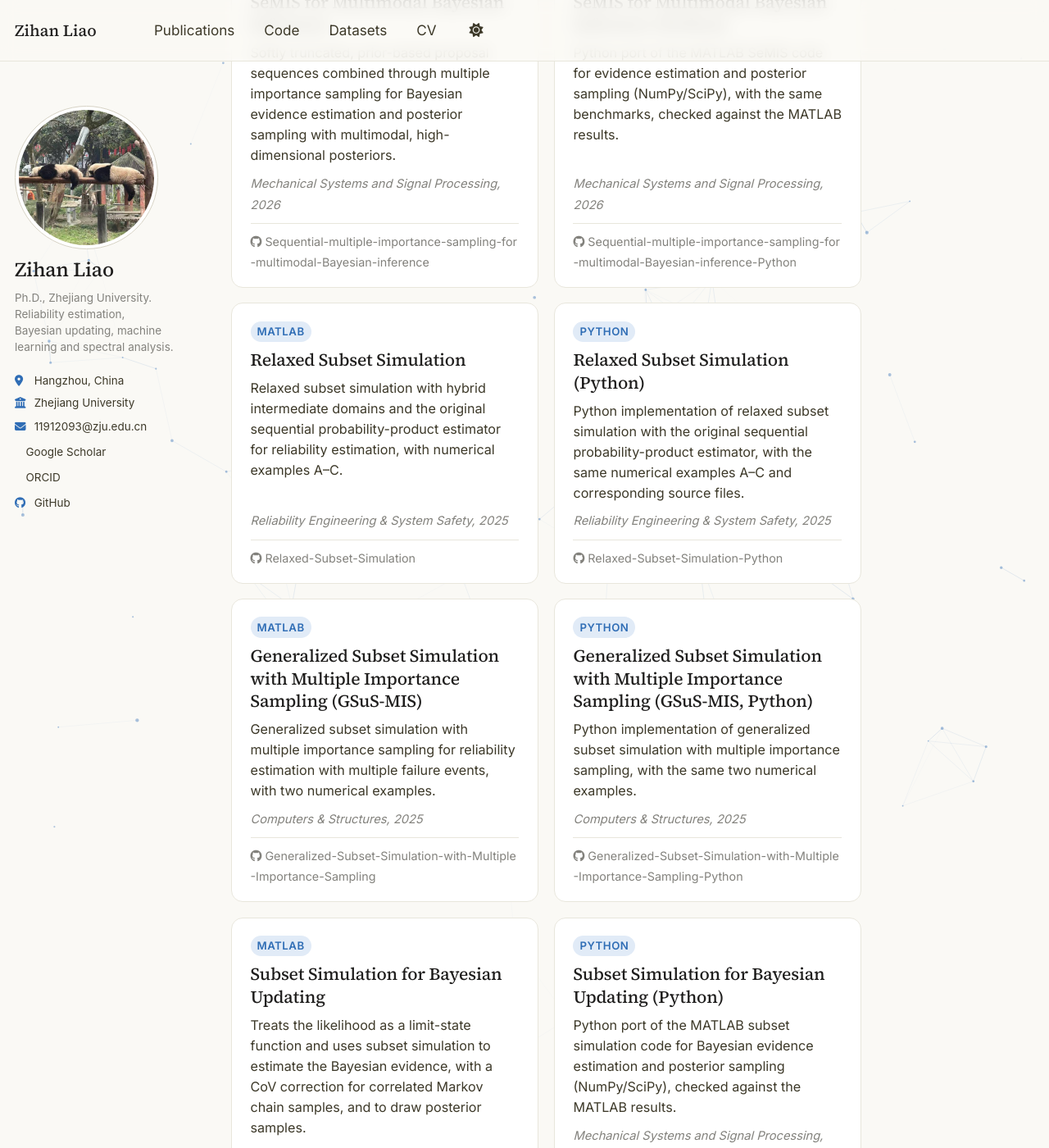
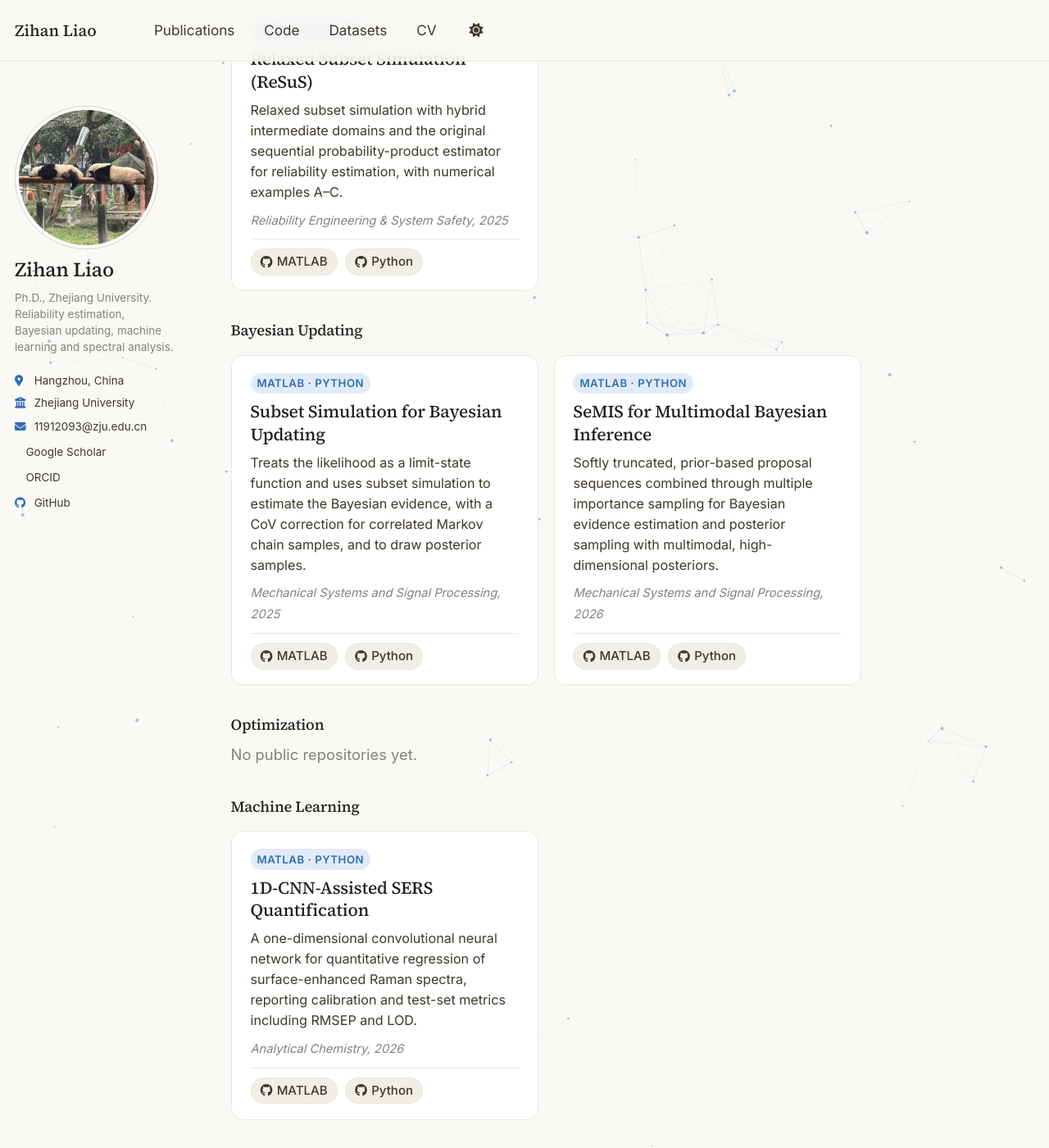
Before and after one commit to ZihanLiao-ZJU/zihanliao-zju.github.io, a Jekyll site: the page built from _pages/about.md, in a window 1280 px wide and 1400 px high, scrolled down 4811 px. Shown: the whole window at 82% size. Built offline with Jekyll 4.4.1, drawn with Linux system fonts in a browser that asks for light colours; a style sheet for code colours, icons or effects is not loaded; some of the changed text lies outside the part shown.

Commit message:
Organize public code into five research categories

```diff
--- a/_data/code.yml
+++ b/_data/code.yml
@@ -1,73 +1,83 @@
-# Open-source research code, shown on the home page and the Code page.
+# Public repositories grouped by primary research area; each repository appears once.
 
-- name: "SeMIS for Reliability Estimation"
-  repo: "ZihanLiao-ZJU/Sequential-multiple-importance-sampling-for-Reliability-Estimation"
-  language: "MATLAB"
-  description: "Sequential multiple importance sampling for estimating small failure probabilities, including in high-dimensional problems, with optional single-run CoV bounds and twelve benchmark examples."
-  paper: "Mechanical Systems and Signal Processing, 2026"
-
-- name: "SeMIS for Reliability Estimation (Python)"
-  repo: "ZihanLiao-ZJU/Sequential-multiple-importance-sampling-for-Reliability-Estimation-Python"
-  language: "Python"
-  description: "Python port of the MATLAB SeMIS reliability code (NumPy/SciPy), with the same classes and twelve benchmark examples, checked against the MATLAB results."
-  paper: "Mechanical Systems and Signal Processing, 2026"
-
-- name: "SeMIS for Multimodal Bayesian Inference"
-  repo: "ZihanLiao-ZJU/Sequential-multiple-importance-sampling-for-multimodal-Bayesian-inference"
-  language: "MATLAB"
-  description: "Softly truncated, prior-based proposal sequences combined through multiple importance sampling for Bayesian evidence estimation and posterior sampling with multimodal, high-dimensional posteriors."
-  paper: "Mechanical Systems and Signal Processing, 2026"
-
-- name: "SeMIS for Multimodal Bayesian Inference (Python)"
-  repo: "ZihanLiao-ZJU/Sequential-multiple-importance-sampling-for-multimodal-Bayesian-inference-Python"
-  language: "Python"
-  description: "Python port of the MATLAB SeMIS code for evidence estimation and posterior sampling (NumPy/SciPy), with the same benchmarks, checked against the MATLAB results."
-  paper: "Mechanical Systems and Signal Processing, 2026"
-
-- name: "Relaxed Subset Simulation"
-  repo: "ZihanLiao-ZJU/Relaxed-Subset-Simulation"
-  language: "MATLAB"
-  description: "Relaxed subset simulation with hybrid intermediate domains and the original sequential probability-product estimator for reliability estimation, with numerical examples A–C."
-  paper: "Reliability Engineering & System Safety, 2025"
-
-- name: "Relaxed Subset Simulation (Python)"
-  repo: "ZihanLiao-ZJU/Relaxed-Subset-Simulation-Python"
-  language: "Python"
-  description: "Python implementation of relaxed subset simulation with the original sequential probability-product estimator, with the same numerical examples A–C and corresponding source files."
-  paper: "Reliability Engineering & System Safety, 2025"
-
-- name: "Generalized Subset Simulation with Multiple Importance Sampling (GSuS-MIS)"
-  repo: "ZihanLiao-ZJU/Generalized-Subset-Simulation-with-Multiple-Importance-Sampling"
-  language: "MATLAB"
-  description: "Generalized subset simulation with multiple importance sampling for reliability estimation with multiple failure events, with two numerical examples."
-  paper: "Computers & Structures, 2025"
-
-- name: "Generalized Subset Simulation with Multiple Importance Sampling (GSuS-MIS, Python)"
-  repo: "ZihanLiao-ZJU/Generalized-Subset-Simulation-with-Multiple-Importance-Sampling-Python"
-  language: "Python"
-  description: "Python implementation of generalized subset simulation with multiple importance sampling, with the same two numerical examples."
-  paper: "Computers & Structures, 2025"
-
-- name: "Subset Simulation for Bayesian Updating"
-  repo: "ZihanLiao-ZJU/Subset-Simulation-for-Bayesian-Updating"
-  language: "MATLAB"
-  description: "Treats the likelihood as a limit-state function and uses subset simulation to estimate the Bayesian evidence, with a CoV correction for correlated Markov chain samples, and to draw posterior samples."
-  paper: "Mechanical Systems and Signal Processing, 2025"
-
-- name: "Subset Simulation for Bayesian Updating (Python)"
-  repo: "ZihanLiao-ZJU/Subset-Simulation-for-Bayesian-Updating-Python"
-  language: "Python"
-  description: "Python port of the MATLAB subset simulation code for Bayesian evidence estimation and posterior sampling (NumPy/SciPy), checked against the MATLAB results."
-  paper: "Mechanical Systems and Signal Processing, 2025"
-
-- name: "1D-CNN-Assisted SERS Quantification"
-  repo: "ZihanLiao-ZJU/1D-CNN-Assisted-SERS-Quantification"
-  language: "MATLAB"
-  description: "A one-dimensional convolutional neural network for quantitative regression of surface-enhanced Raman spectra, reporting calibration and test-set metrics including RMSEP and LOD."
-  paper: "Analytical Chemistry, 2026"
-
-- name: "1D-CNN-Assisted SERS Quantification (Python)"
-  repo: "ZihanLiao-ZJU/1D-CNN-Assisted-SERS-Quantification-Python"
-  language: "Python"
-  description: "PyTorch implementation of the MATLAB four-block 1D convolutional regression network for SERS quantification, with training, prediction, regression metrics and a self-contained synthetic-data demonstration."
-  paper: "Analytical Chemistry, 2026"
+- id: reliability-estimation
+  title: Reliability Estimation
+  tools:
+  - name: SeMIS for Reliability Estimation
+    language: MATLAB · Python
+    description: Sequential multiple importance sampling for estimating small failure probabilities, including in high-dimensional
+      problems, with optional single-run CoV bounds and twelve benchmark examples.
+    paper: Mechanical Systems and Signal Processing, 2026
+    repositories:
+    - label: MATLAB
+      repo: ZihanLiao-ZJU/Sequential-multiple-importance-sampling-for-Reliability-Estimation
+    - label: Python
+      repo: ZihanLiao-ZJU/Sequential-multiple-importance-sampling-for-Reliability-Estimation-Python
+  - name: Generalized Subset Simulation with MIS (GSuS-MIS)
+    language: MATLAB · Python
+    description: Generalized subset simulation with multiple importance sampling for reliability estimation with multiple
+      failure events, with two numerical examples.
+    paper: Computers & Structures, 2025
+    repositories:
+    - label: MATLAB
+      repo: ZihanLiao-ZJU/Generalized-Subset-Simulation-with-Multiple-Importance-Sampling
+    - label: Python
+      repo: ZihanLiao-ZJU/Generalized-Subset-Simulation-with-Multiple-Importance-Sampling-Python
+  - name: Relaxed Subset Simulation (ReSuS)
+    language: MATLAB · Python
+    description: Relaxed subset simulation with hybrid intermediate domains and the original sequential probability-product
+      estimator for reliability estimation, with numerical examples A–C.
+    paper: Reliability Engineering & System Safety, 2025
+    repositories:
+    - label: MATLAB
+      repo: ZihanLiao-ZJU/Relaxed-Subset-Simulation
+    - label: Python
+      repo: ZihanLiao-ZJU/Relaxed-Subset-Simulation-Python
+- id: bayesian-updating
+  title: Bayesian Updating
+  tools:
+  - name: Subset Simulation for Bayesian Updating
+    language: MATLAB · Python
+    description: Treats the likelihood as a limit-state function and uses subset simulation to estimate the Bayesian evidence,
+      with a CoV correction for correlated Markov chain samples, and to draw posterior samples.
+    paper: Mechanical Systems and Signal Processing, 2025
+    repositories:
+    - label: MATLAB
+      repo: ZihanLiao-ZJU/Subset-Simulation-for-Bayesian-Updating
+    - label: Python
+      repo: ZihanLiao-ZJU/Subset-Simulation-for-Bayesian-Updating-Python
+  - name: SeMIS for Multimodal Bayesian Inference
+    language: MATLAB · Python
+    description: Softly truncated, prior-based proposal sequences combined through multiple importance sampling for Bayesian
+      evidence estimation and posterior sampling with multimodal, high-dimensional posteriors.
+    paper: Mechanical Systems and Signal Processing, 2026
+    repositories:
+    - label: MATLAB
+      repo: ZihanLiao-ZJU/Sequential-multiple-importance-sampling-for-multimodal-Bayesian-inference
+    - label: Python
+      repo: ZihanLiao-ZJU/Sequential-multiple-importance-sampling-for-multimodal-Bayesian-inference-Python
+- id: optimization
+  title: Optimization
+  tools: []
+- id: machine-learning
+  title: Machine Learning
+  tools:
+  - name: 1D-CNN-Assisted SERS Quantification
+    language: MATLAB · Python
+    description: A one-dimensional convolutional neural network for quantitative regression of surface-enhanced Raman spectra,
+      reporting calibration and test-set metrics including RMSEP and LOD.
+    paper: Analytical Chemistry, 2026
+    repositories:
+    - label: MATLAB
+      repo: ZihanLiao-ZJU/1D-CNN-Assisted-SERS-Quantification
+    - label: Python
+      repo: ZihanLiao-ZJU/1D-CNN-Assisted-SERS-Quantification-Python
+- id: others
+  title: Others
+  tools:
+  - name: Personal Academic Website
+    language: Jekyll
+    description: Source for this academic website, including publications, research software, and open datasets.
+    repositories:
+    - label: Source
+      repo: ZihanLiao-ZJU/zihanliao-zju.github.io
--- a/_includes/code-list.html
+++ b/_includes/code-list.html
@@ -1,11 +1,32 @@
-<div class="code-grid">
-  {% for tool in site.data.code %}
-  <a class="code-card" href="https://github.com/{{ tool.repo }}">
-    <span class="code-card__lang">{{ tool.language }}</span>
-    <h3 class="code-card__name">{{ tool.name }}</h3>
-    <p class="code-card__desc">{{ tool.description }}</p>
-    {% if tool.paper %}<p class="code-card__paper">{{ tool.paper }}</p>{% endif %}
-    <span class="code-card__repo"><i class="fab fa-github" aria-hidden="true"></i> {{ tool.repo | split: "/" | last }}</span>
-  </a>
+{% assign category_heading = include.heading_level | default: 2 %}
+{% assign project_heading = category_heading | plus: 1 %}
+<nav aria-label="Code categories">
+  {% for category in site.data.code %}
+  <a class="chip" href="#code-{{ category.id }}">{{ category.title | escape }}</a>
   {% endfor %}
-</div>
+</nav>
+
+{% for category in site.data.code %}
+<section class="code-category" aria-labelledby="code-{{ category.id }}">
+  <h{{ category_heading }} id="code-{{ category.id }}">{{ category.title | escape }}</h{{ category_heading }}>
+  {% if category.tools.size > 0 %}
+  <div class="code-grid">
+    {% for tool in category.tools %}
+    <article class="code-card">
+      <span class="code-card__lang">{{ tool.language | escape }}</span>
+      <h{{ project_heading }} class="code-card__name">{{ tool.name | escape }}</h{{ project_heading }}>
+      <p class="code-card__desc">{{ tool.description | escape }}</p>
+      {% if tool.paper %}<p class="code-card__paper">{{ tool.paper | escape }}</p>{% endif %}
+      <div class="code-card__links">
+        {% for repository in tool.repositories %}
+        <a class="chip" href="https://github.com/{{ repository.repo | escape }}" aria-label="{{ tool.name | escape }} — {{ repository.label | escape }} repository"><i class="fab fa-github" aria-hidden="true"></i> {{ repository.label | escape }}</a>
+        {% endfor %}
+      </div>
+    </article>
+    {% endfor %}
+  </div>
+  {% else %}
+  <p class="page__lead">No public repositories yet.</p>
+  {% endif %}
+</section>
+{% endfor %}
--- a/_pages/about.md
+++ b/_pages/about.md
@@ -33,7 +33,7 @@ The research and data collection underlying my publications were carried out und
 
 ## Open-source code
 
-{% include code-list.html %}
+{% include code-list.html heading_level=3 %}
 
 
 ## Datasets
--- a/_sass/layout/_claude.scss
+++ b/_sass/layout/_claude.scss
@@ -426,6 +426,19 @@ a {
   }
 }
 
+.code-card__links {
+  display: flex;
+  flex-wrap: wrap;
+  gap: 0.5em;
+  margin-top: auto;
+  padding-top: 0.6em;
+  border-top: 1px solid var(--global-border-color);
+
+  .chip {
+    margin: 0;
+  }
+}
+
 /* Open experimental datasets
    ========================================================================== */
 
```
Also changed, not shown: _pages/code.md (+1 -1 lines).
